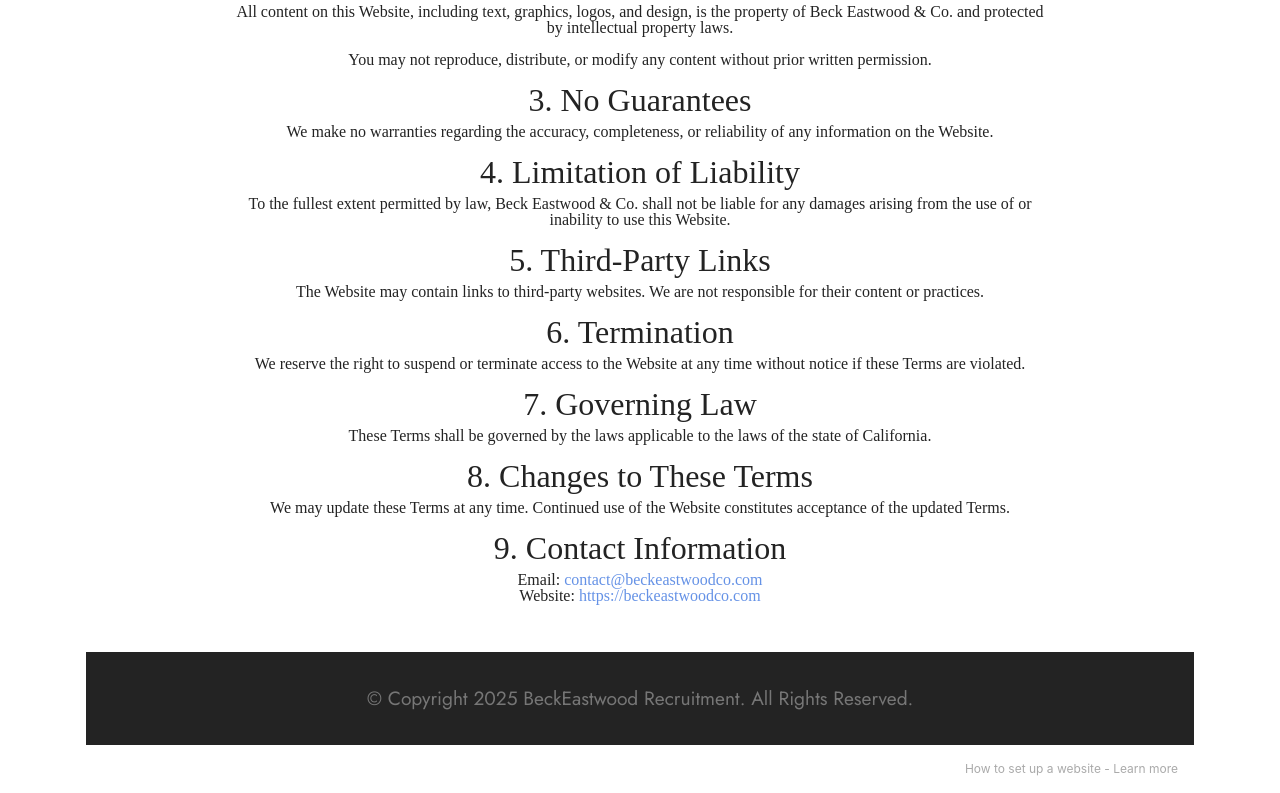
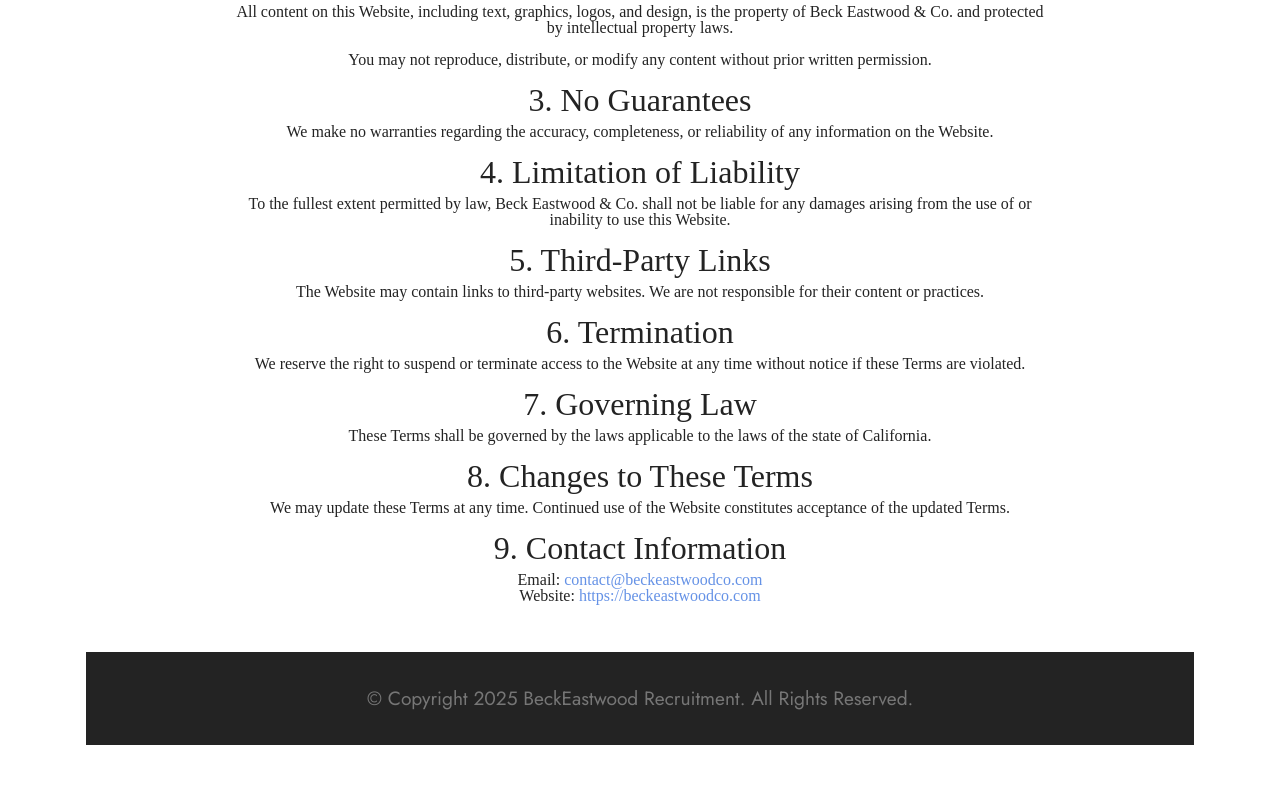
Before and after one commit to sophooms70/mywebsite, a plain HTML site: page privacy-policy.html in a window 1280 px wide. Shown: the part 1732-2525 px from the top of the page. After the commit the page ends 2477 px from the top, so only its background shows below. Drawn offline with Linux system fonts and the light colour scheme.

```diff
--- a/privacy-policy.html
+++ b/privacy-policy.html
@@ -300,12 +300,14 @@
                     </div>
                 </div>
             </section>
-            <section
-                style="background-color: #fff; font-family: -apple-system, BlinkMacSystemFont, 'Segoe UI', 'Roboto', 'Helvetica Neue', Arial, sans-serif; color:#aaa; font-size:12px; padding: 0; align-items: center; display: flex;">
-                <a href="https://mobirise.site/u" style="flex: 1 1; height: 3rem; padding-left: 1rem;"></a>
-                <p style="flex: 0 0 auto; margin:0; padding-right:1rem;">How to set up a website - <a
-                        href="https://mobirise.site/x" style="color:#aaa;">Learn more</a></p>
-            </section>
+    <!--
+    <section
+        style="background-color: #fff; font-family: -apple-system, BlinkMacSystemFont, 'Segoe UI', 'Roboto', 'Helvetica Neue', Arial, sans-serif; color:#aaa; font-size:12px; padding: 0; align-items: center; display: flex;">
+        <a href="https://mobirise.site/w" style="flex: 1 1; height: 3rem; padding-left: 1rem;"></a>
+        <p style="flex: 0 0 auto; margin:0; padding-right:1rem;">Created with Mobirise <a href="https://mobirise.site/u"
+                style="color:#aaa;">site</a> themes</p>
+    </section>
+    -->
             <script src="assets/web/assets/jquery/jquery.min.js"></script>
             <script src="assets/popper/popper.min.js"></script>
             <script src="assets/tether/tether.min.js"></script>
```
Also changed, not shown: terms-and-conditions.html (+5 -3 lines).
